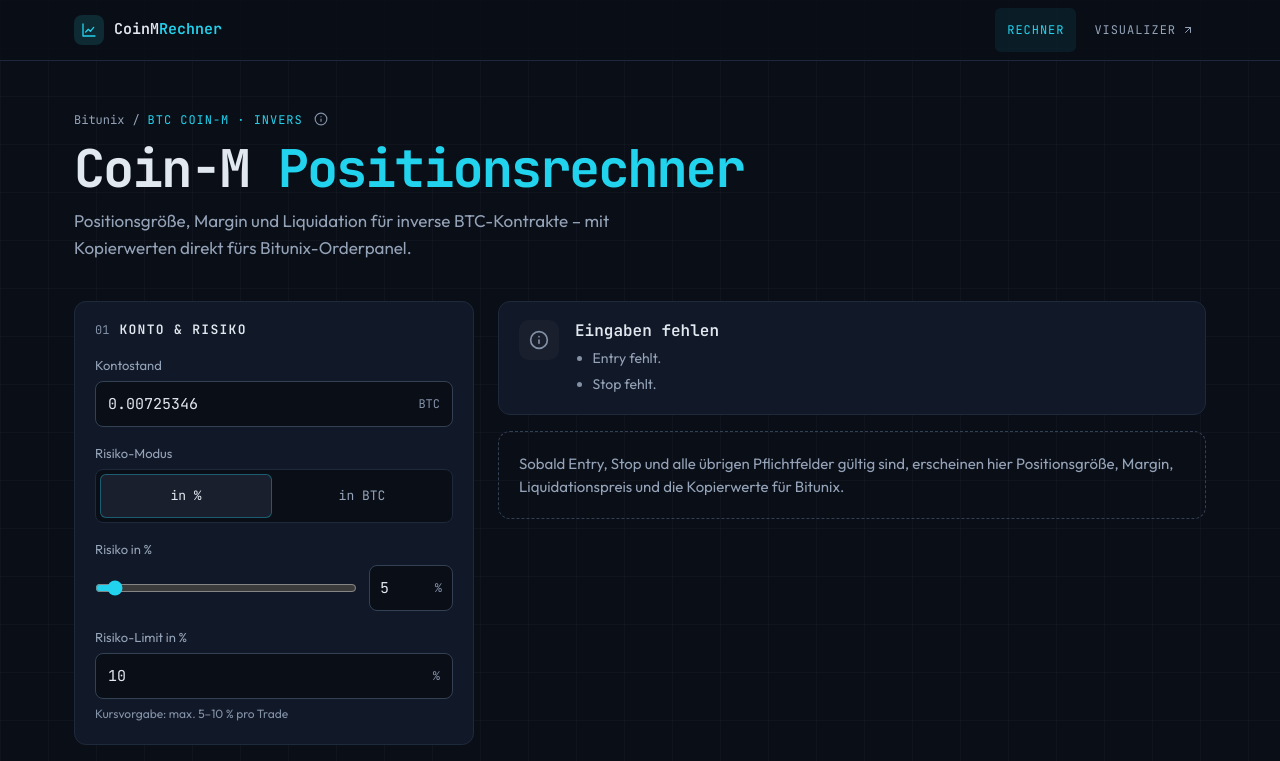
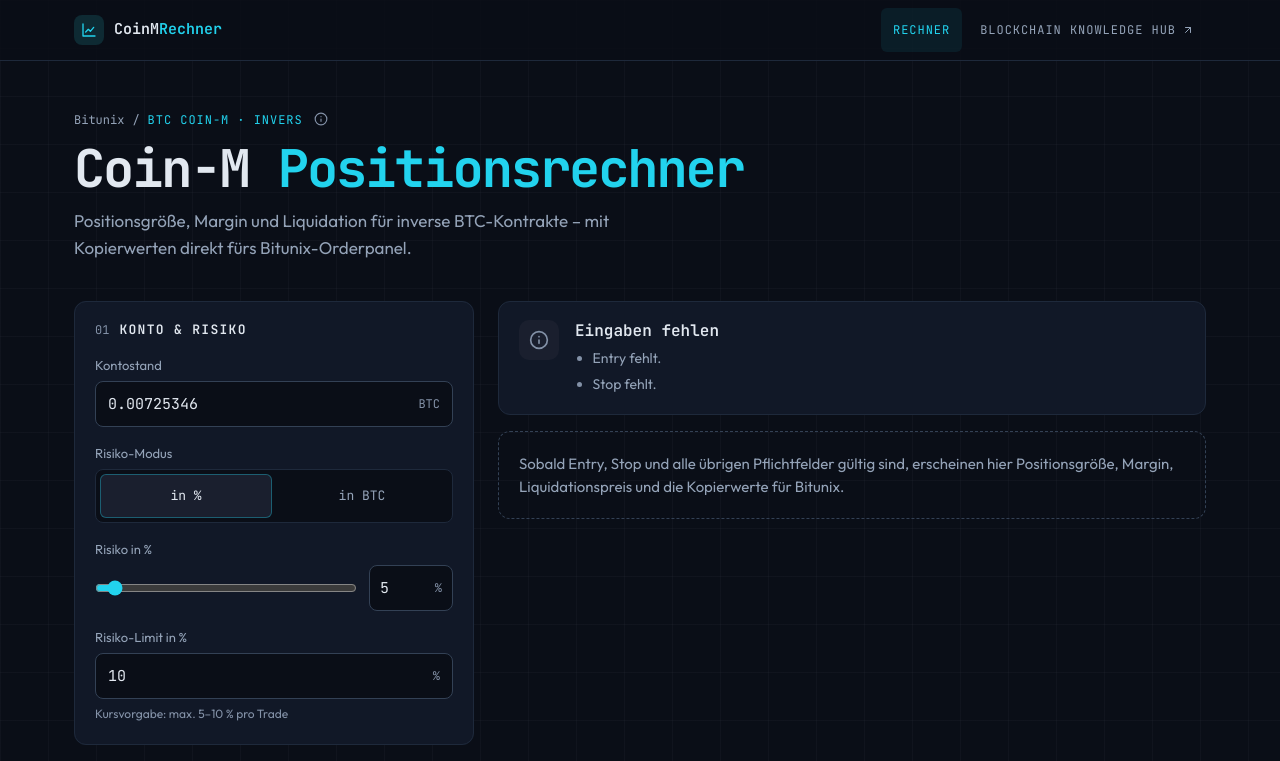
Before and after one commit to Raisi/coinm-risk-calculator, a Next.js app: page / in a window 1280 px wide. Shown: the top 761 px of the page. Built offline with nearby package versions, Linux system fonts and the light colour scheme.

Commit message:
chore: Nav-Link „Visualizer“ → „Blockchain Knowledge Hub“

```diff
--- a/src/app/layout.tsx
+++ b/src/app/layout.tsx
@@ -14,7 +14,7 @@ const outfit = Outfit({
   variable: "--font-outfit",
 });
 
-const VISUALIZER_URL = "https://raisi.github.io/blockchain-info-helpers/";
+const KNOWLEDGE_HUB_URL = "https://raisi.github.io/blockchain-info-helpers/";
 
 export const metadata: Metadata = {
   title: "Coin-M Positionsrechner",
@@ -44,8 +44,8 @@ export default function RootLayout({ children }: LayoutProps<"/">) {
               <Link href="/" className="site-nav__link" aria-current="true">
                 Rechner
               </Link>
-              <a href={VISUALIZER_URL} className="site-nav__link">
-                Visualizer
+              <a href={KNOWLEDGE_HUB_URL} className="site-nav__link">
+                Blockchain Knowledge Hub
                 <Icon name="arrowUpRight" size={12} />
               </a>
             </nav>
```
